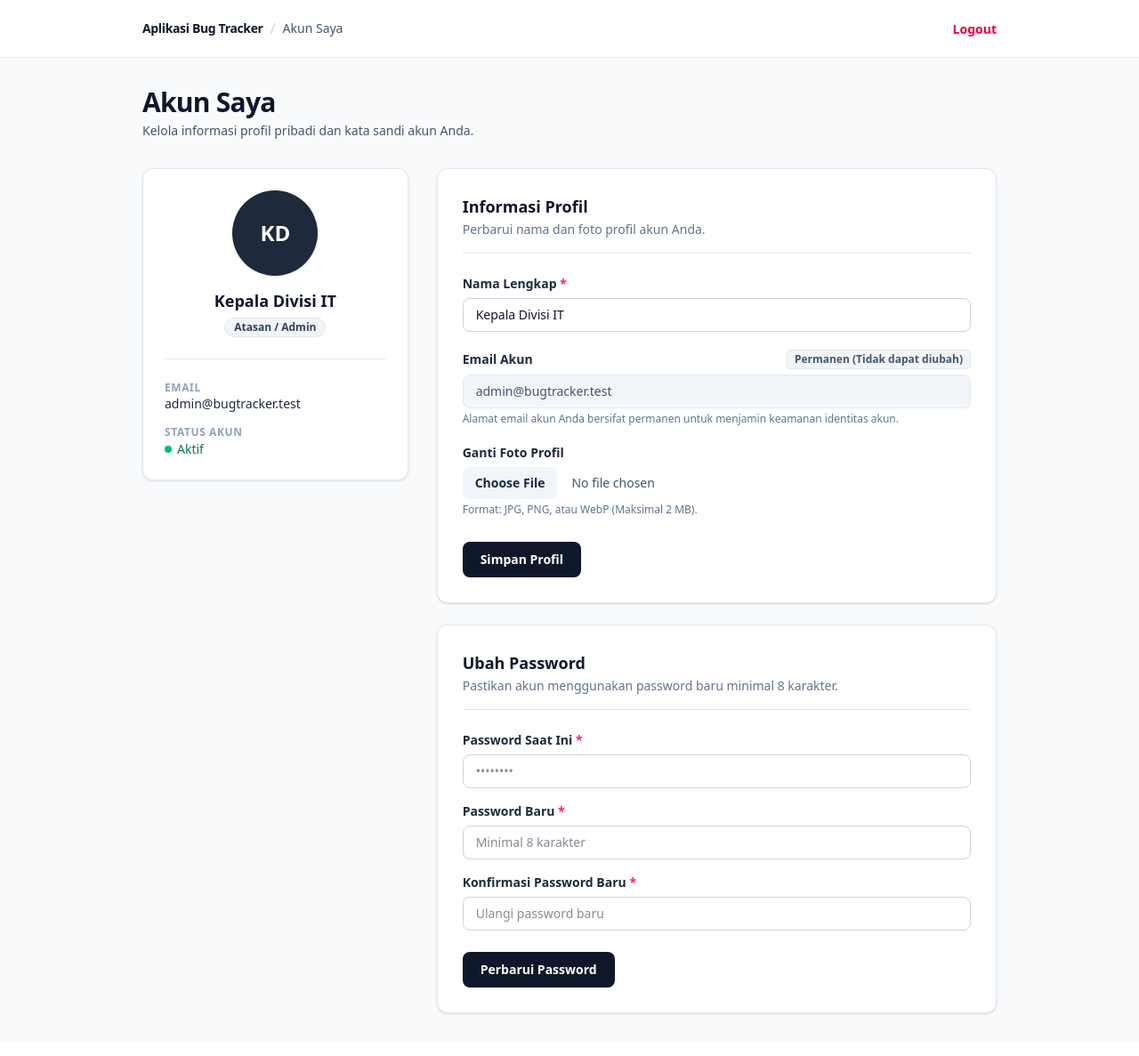
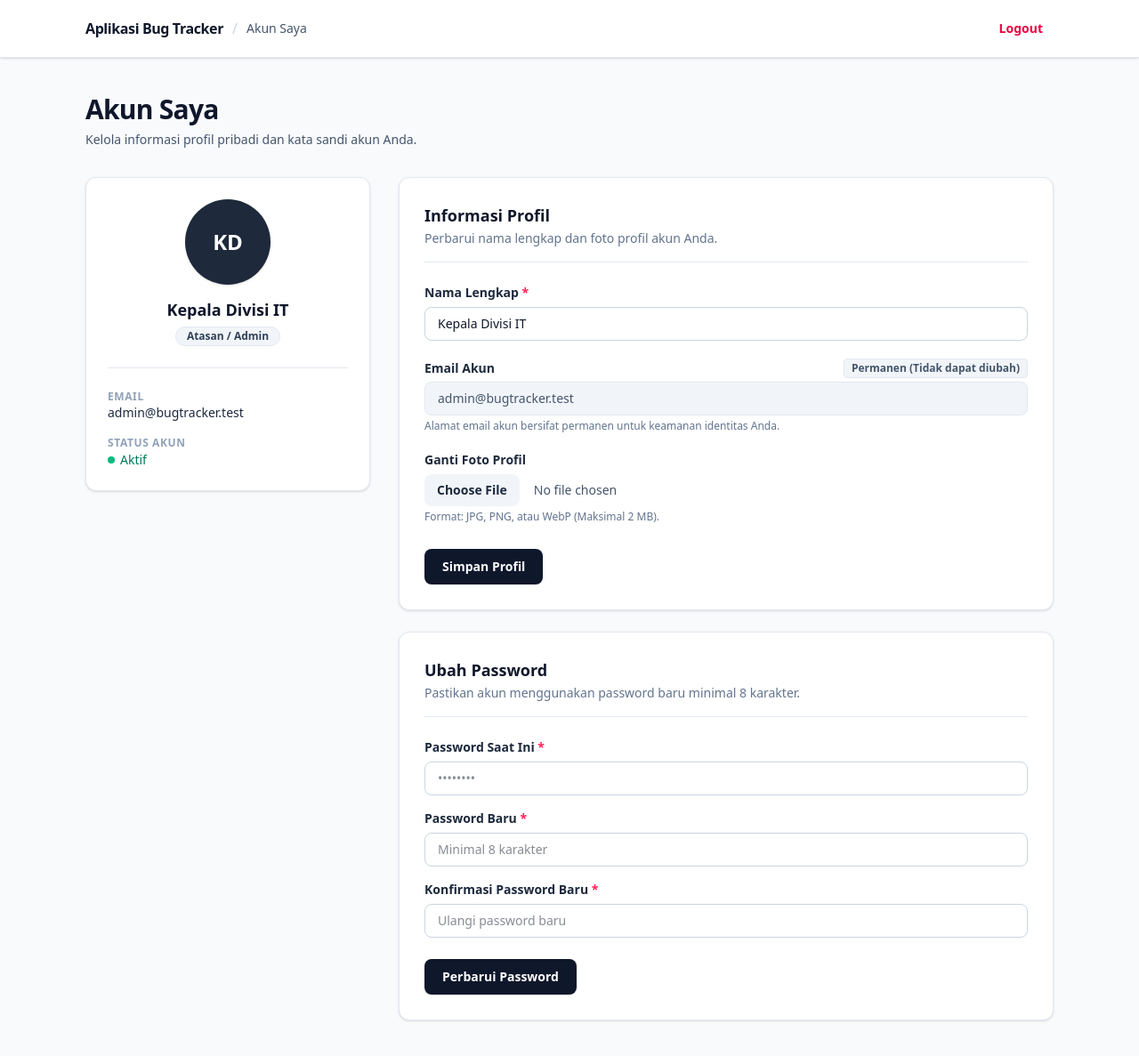
Before and after one commit to RakalendraWildan123/Aplikasi-Bug-Tracker, a Laravel app: page /account in a window 1280 px wide. Shown: the whole page at 89% size. Before the commit the page ends 1141 px from the top, so only its background shows below. Run offline with Laravel 12, Linux system fonts and the light colour scheme; a user stored in the database is signed in; data comes from the database, SQL or seed files in the repository; style sheets or scripts are compiled from the project's sources.

Commit message:
fix: perbaiki tata letak UI Akun Saya agar responsif dan tidak menyempit serta kompilasi aset Vite

```diff
--- a/resources/views/account/edit.blade.php
+++ b/resources/views/account/edit.blade.php
@@ -9,17 +9,17 @@
 <body class="min-h-screen bg-slate-50 text-slate-900 antialiased font-sans">
 
     {{-- Top Navigation Bar --}}
-    <header class="bg-white border-b border-slate-200 sticky top-0 z-10">
-        <div class="max-w-5xl mx-auto px-4 sm:px-6 lg:px-8 h-16 flex items-center justify-between">
-            <div class="flex items-center gap-2">
-                <span class="text-sm font-bold text-slate-900 tracking-tight">{{ config('app.name', 'Aplikasi Bug Tracker') }}</span>
-                <span class="text-slate-300">/</span>
+    <header class="w-full bg-white border-b border-slate-200 sticky top-0 z-10 shadow-sm">
+        <div class="max-w-6xl w-full mx-auto px-4 sm:px-6 lg:px-8 h-16 flex items-center justify-between">
+            <div class="flex items-center gap-2.5">
+                <span class="text-base font-bold text-slate-900 tracking-tight">{{ config('app.name', 'Aplikasi Bug Tracker') }}</span>
+                <span class="text-slate-300 font-normal">/</span>
                 <span class="text-sm font-medium text-slate-600">Akun Saya</span>
             </div>
 
             <form method="POST" action="{{ route('logout') }}">
                 @csrf
-                <button type="submit" class="text-sm font-semibold text-rose-600 hover:text-rose-700 transition">
+                <button type="submit" class="text-sm font-semibold text-rose-600 hover:text-rose-700 transition px-3 py-1.5 rounded-lg hover:bg-rose-50">
                     Logout
                 </button>
             </form>
@@ -27,19 +27,19 @@
     </header>
 
     {{-- Main Container --}}
-    <main class="max-w-5xl mx-auto px-4 sm:px-6 lg:px-8 py-8">
+    <main class="max-w-6xl w-full mx-auto px-4 sm:px-6 lg:px-8 py-8 sm:py-10">
 
         {{-- Page Header --}}
         <div class="mb-8">
             <h1 class="text-2xl sm:text-3xl font-bold tracking-tight text-slate-900">Akun Saya</h1>
-            <p class="mt-1 text-sm text-slate-600">Kelola informasi profil pribadi dan kata sandi akun Anda.</p>
+            <p class="mt-1.5 text-sm text-slate-600">Kelola informasi profil pribadi dan kata sandi akun Anda.</p>
         </div>
 
-        {{-- Layout Grid Desktop & Tablet (Tanpa Tab Bersarang) --}}
-        <div class="grid grid-cols-1 md:grid-cols-12 gap-6 lg:gap-8 items-start">
+        {{-- Layout Flex Desktop & Tablet (Tanpa Tab Bersarang) --}}
+        <div class="flex flex-col md:flex-row gap-6 lg:gap-8 items-start w-full">
 
             {{-- Kolom Kiri: Ringkasan Profil --}}
-            <aside class="md:col-span-4 bg-white border border-slate-200 rounded-xl p-6 shadow-sm">
+            <aside class="w-full md:w-72 lg:w-80 shrink-0 bg-white border border-slate-200 rounded-xl p-6 shadow-sm">
                 <div class="flex flex-col items-center text-center">
                     {{-- Avatar Display --}}
                     @if ($user->foto_profil_url)
@@ -51,12 +51,12 @@
                     @endif
 
                     <h2 class="text-lg font-bold text-slate-900 leading-snug">{{ $user->name }}</h2>
-                    <span class="mt-1.5 inline-block px-2.5 py-0.5 text-xs font-semibold rounded-full bg-slate-100 text-slate-700 border border-slate-200">
+                    <span class="mt-1.5 inline-block px-3 py-0.5 text-xs font-semibold rounded-full bg-slate-100 text-slate-700 border border-slate-200">
                         {{ $user->roleLabel() }}
                     </span>
                 </div>
 
-                <div class="mt-6 pt-6 border-t border-slate-200 space-y-3.5 text-sm">
+                <div class="mt-6 pt-6 border-t border-slate-200 space-y-4 text-sm w-full">
                     <div>
                         <span class="block text-xs font-semibold uppercase tracking-wider text-slate-400">Email</span>
                         <span class="font-medium text-slate-800 break-all">{{ $user->email }}</span>
@@ -80,13 +80,13 @@
             </aside>
 
             {{-- Kolom Kanan: Form Edit Profil & Password (Mengalir Tegas, Tanpa Tab) --}}
-            <div class="md:col-span-8 space-y-6">
+            <div class="w-full flex-1 min-w-0 space-y-6">
 
                 {{-- Card 1: Edit Informasi Profil --}}
-                <section class="bg-white border border-slate-200 rounded-xl p-6 sm:p-7 shadow-sm">
+                <section class="w-full bg-white border border-slate-200 rounded-xl p-6 sm:p-7 shadow-sm">
                     <div class="border-b border-slate-200 pb-4 mb-6">
                         <h2 class="text-lg font-bold text-slate-900">Informasi Profil</h2>
-                        <p class="text-xs sm:text-sm text-slate-500 mt-0.5">Perbarui nama dan foto profil akun Anda.</p>
+                        <p class="text-xs sm:text-sm text-slate-500 mt-0.5">Perbarui nama lengkap dan foto profil akun Anda.</p>
                     </div>
 
                     {{-- Status Notifikasi Profil --}}
@@ -99,12 +99,12 @@
                         </div>
                     @endif
 
-                    <form method="POST" action="{{ route('account.profile.update') }}" enctype="multipart/form-data" class="space-y-5">
+                    <form method="POST" action="{{ route('account.profile.update') }}" enctype="multipart/form-data" class="space-y-5 w-full">
                         @csrf
                         @method('PUT')
 
                         {{-- Input Nama Lengkap (Dapat Diedit) --}}
-                        <div>
+                        <div class="w-full">
                             <label for="name" class="block text-sm font-semibold text-slate-800">
                                 Nama Lengkap <span class="text-rose-500">*</span>
                             </label>
@@ -122,8 +122,8 @@
                         </div>
 
                         {{-- Input Email (TIDAK DAPAT DIEDIT / PERMANEN) --}}
-                        <div>
-                            <div class="flex items-center justify-between">
+                        <div class="w-full">
+                            <div class="flex items-center justify-between mb-1">
                                 <label for="email" class="block text-sm font-semibold text-slate-800">Email Akun</label>
                                 <span class="text-xs font-semibold px-2 py-0.5 rounded bg-slate-100 text-slate-600 border border-slate-200">
                                     Permanen (Tidak dapat diubah)
@@ -136,13 +136,13 @@
                                 value="{{ $user->email }}"
                                 readonly
                                 tabindex="-1"
-                                class="mt-1.5 block w-full rounded-lg border border-slate-200 bg-slate-100/90 px-3.5 py-2 text-sm text-slate-600 cursor-not-allowed select-none"
+                                class="mt-1 block w-full rounded-lg border border-slate-200 bg-slate-100 px-3.5 py-2 text-sm text-slate-600 cursor-not-allowed select-none"
                             >
-                            <p class="text-xs text-slate-500 mt-1">Alamat email akun Anda bersifat permanen untuk menjamin keamanan identitas akun.</p>
+                            <p class="text-xs text-slate-500 mt-1">Alamat email akun bersifat permanen untuk keamanan identitas Anda.</p>
                         </div>
 
                         {{-- Input Foto Profil --}}
-                        <div>
+                        <div class="w-full">
                             <label for="foto_profil" class="block text-sm font-semibold text-slate-800">Ganti Foto Profil</label>
                             <input
                                 id="foto_profil"
@@ -178,7 +178,7 @@
                 </section>
 
                 {{-- Card 2: Ubah Password Akun --}}
-                <section class="bg-white border border-slate-200 rounded-xl p-6 sm:p-7 shadow-sm">
+                <section class="w-full bg-white border border-slate-200 rounded-xl p-6 sm:p-7 shadow-sm">
                     <div class="border-b border-slate-200 pb-4 mb-6">
                         <h2 class="text-lg font-bold text-slate-900">Ubah Password</h2>
                         <p class="text-xs sm:text-sm text-slate-500 mt-0.5">Pastikan akun menggunakan password baru minimal 8 karakter.</p>
@@ -194,12 +194,12 @@
                         </div>
                     @endif
 
-                    <form method="POST" action="{{ route('account.password.update') }}" class="space-y-4">
+                    <form method="POST" action="{{ route('account.password.update') }}" class="space-y-4 w-full">
                         @csrf
                         @method('PUT')
 
                         {{-- Password Saat Ini --}}
-                        <div>
+                        <div class="w-full">
                             <label for="current_password" class="block text-sm font-semibold text-slate-800">
                                 Password Saat Ini <span class="text-rose-500">*</span>
                             </label>
@@ -218,7 +218,7 @@
                         </div>
 
                         {{-- Password Baru --}}
-                        <div>
+                        <div class="w-full">
                             <label for="password" class="block text-sm font-semibold text-slate-800">
                                 Password Baru <span class="text-rose-500">*</span>
                             </label>
@@ -237,7 +237,7 @@
                         </div>
 
                         {{-- Konfirmasi Password Baru --}}
-                        <div>
+                        <div class="w-full">
                             <label for="password_confirmation" class="block text-sm font-semibold text-slate-800">
                                 Konfirmasi Password Baru <span class="text-rose-500">*</span>
                             </label>
```
